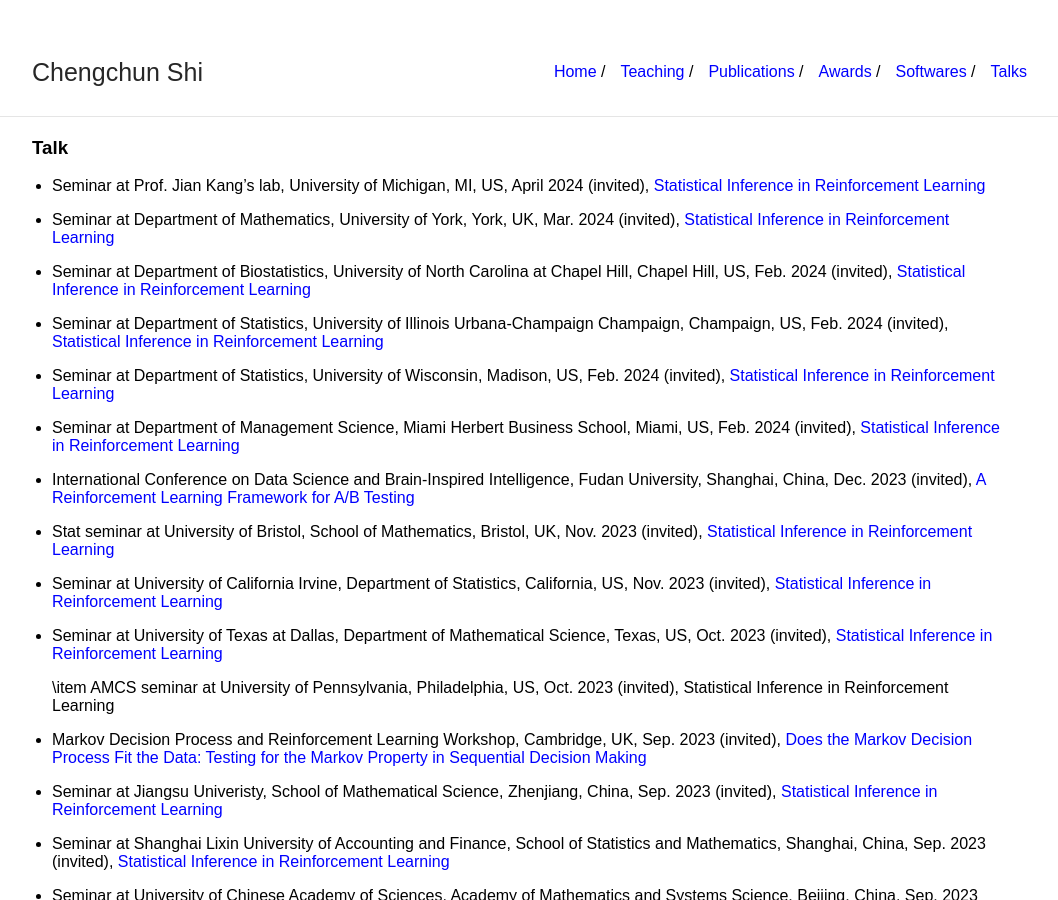
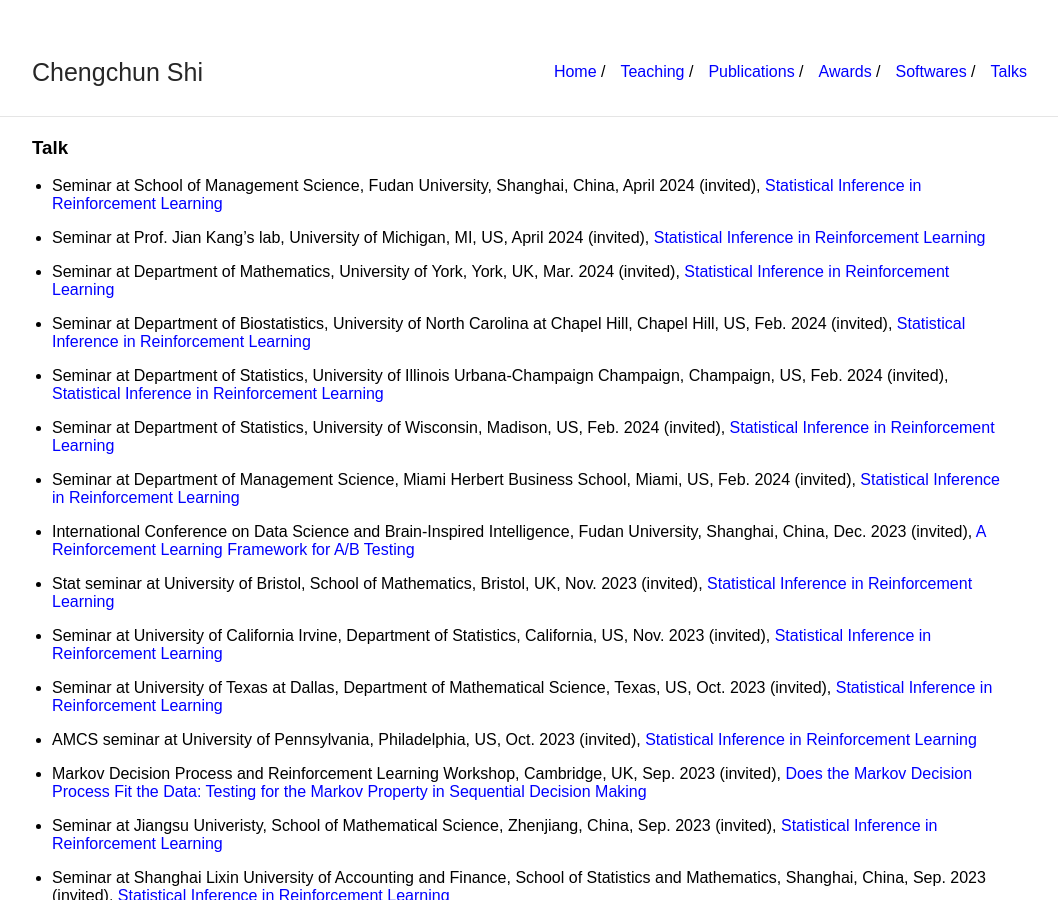
Before and after one commit to callmespring/callmespring.github.io, a Jekyll site: the page built from talk.md, in a window 1280 px wide and 900 px high. Shown: the whole window, without its empty margins (108-1166 px from the left). Built offline with Jekyll 4.4.1, drawn with Linux system fonts in a browser that asks for light colours.

Commit message:
Update talk.md

```diff
--- a/talk.md
+++ b/talk.md
@@ -4,6 +4,8 @@ title: Talk
 ---
 
 ### Talk
+
+* Seminar at School of Management Science, Fudan University, Shanghai, China, April 2024 (invited), [Statistical Inference in Reinforcement Learning](./slides/StatRL.pdf)
 
 * Seminar at Prof. Jian Kang's lab, University of Michigan, MI, US, April 2024 (invited), [Statistical Inference in Reinforcement Learning](./slides/StatRL.pdf)
 
@@ -25,7 +27,7 @@ title: Talk
 
 * Seminar at University of Texas at Dallas, Department of Mathematical Science, Texas, US, Oct. 2023 (invited), [Statistical Inference in Reinforcement Learning](./slides/StatRL.pdf)
 
-	\item AMCS seminar at University of Pennsylvania, Philadelphia, US, Oct. 2023 (invited), Statistical Inference in Reinforcement Learning
+* AMCS seminar at University of Pennsylvania, Philadelphia, US, Oct. 2023 (invited), [Statistical Inference in Reinforcement Learning](./slides/StatRL.pdf)
 
 * Markov Decision Process and Reinforcement Learning Workshop, Cambridge, UK, Sep. 2023 (invited), [Does the Markov Decision Process Fit the Data: Testing for the Markov Property in Sequential Decision Making](./slides/slides_middle.pdf)
 
```
